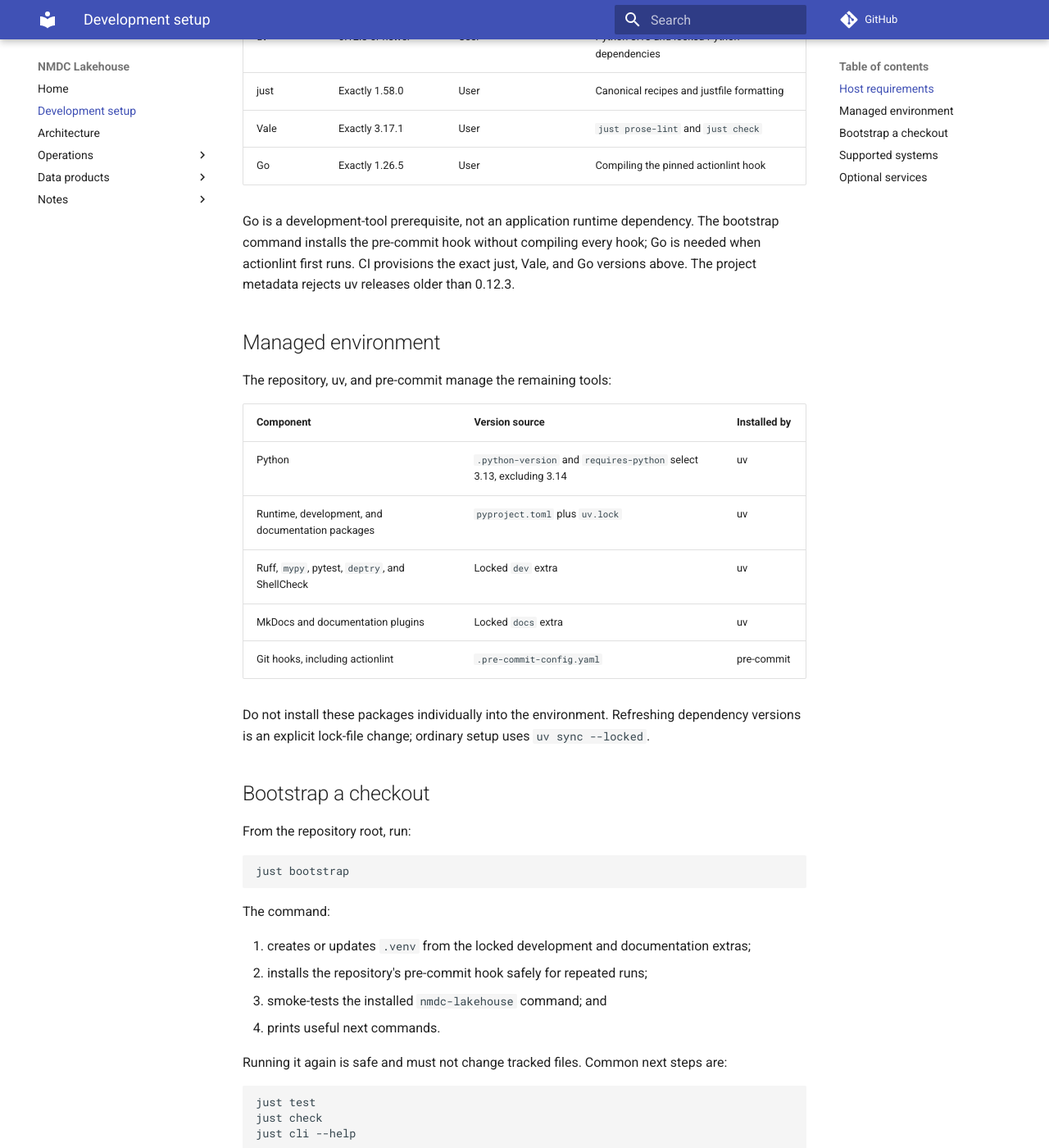
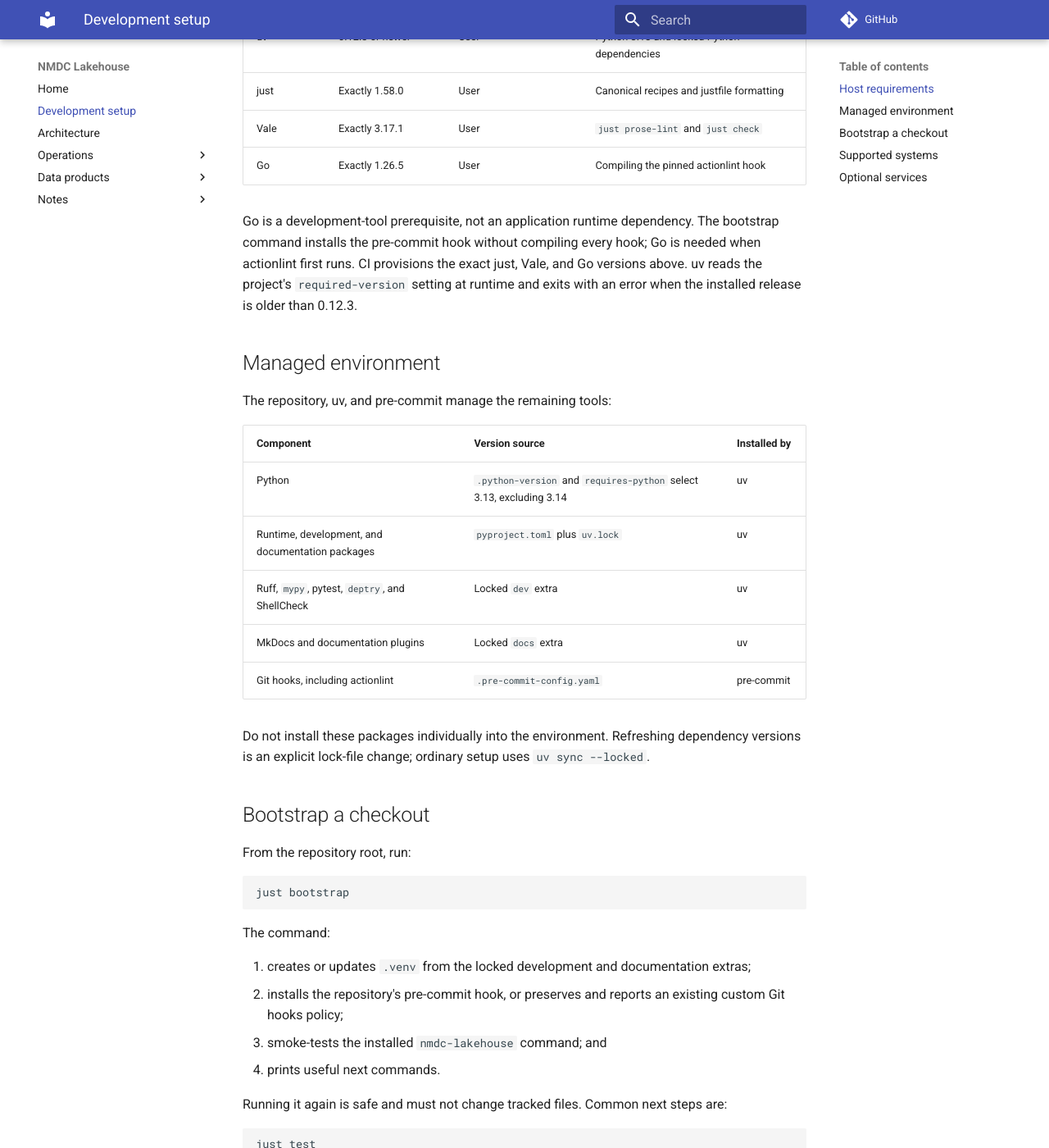
Before and after one commit to microbiomedata/nmdc-lakehouse, an MkDocs documentation site: the page built from docs/development-setup.md, in a window 1280 px wide and 1400 px high, scrolled down 478 px. Shown: the whole window at 82% size. Built offline with MkDocs 1.6.1 and Material for MkDocs 9.7.7, drawn with Linux system fonts in a browser that asks for light colours; comment, search, counter and statistics services are not loaded.

Commit message:
Clarify bootstrap hook and uv behavior

```diff
--- a/docs/development-setup.md
+++ b/docs/development-setup.md
@@ -20,7 +20,8 @@ repository does not execute remote installers.
 Go is a development-tool prerequisite, not an application runtime dependency.
 The bootstrap command installs the pre-commit hook without compiling every hook;
 Go is needed when actionlint first runs. CI provisions the exact just, Vale, and
-Go versions above. The project metadata rejects uv releases older than 0.12.3.
+Go versions above. uv reads the project's `required-version` setting at runtime
+and exits with an error when the installed release is older than 0.12.3.
 
 ## Managed environment
 
@@ -50,7 +51,8 @@ The command:
 
 1. creates or updates `.venv` from the locked development and documentation
    extras;
-2. installs the repository's pre-commit hook safely for repeated runs;
+2. installs the repository's pre-commit hook, or preserves and reports an
+   existing custom Git hooks policy;
 3. smoke-tests the installed `nmdc-lakehouse` command; and
 4. prints useful next commands.
 
--- a/pyproject.toml
+++ b/pyproject.toml
@@ -76,6 +76,7 @@ packages = ["src/nmdc_lakehouse"]
 # uv
 # ---------------------------------------------------------------------------
 [tool.uv]
+# uv enforces this requirement itself at runtime and exits when it is unmet.
 required-version = ">=0.12.3"
 # Dev dependencies are managed through the `dev` extra above. Ordinary setup
 # uses `uv sync --locked --extra dev`; lock refreshes remain explicit.
```
Also changed, not shown: README.md (+6 -3 lines).
